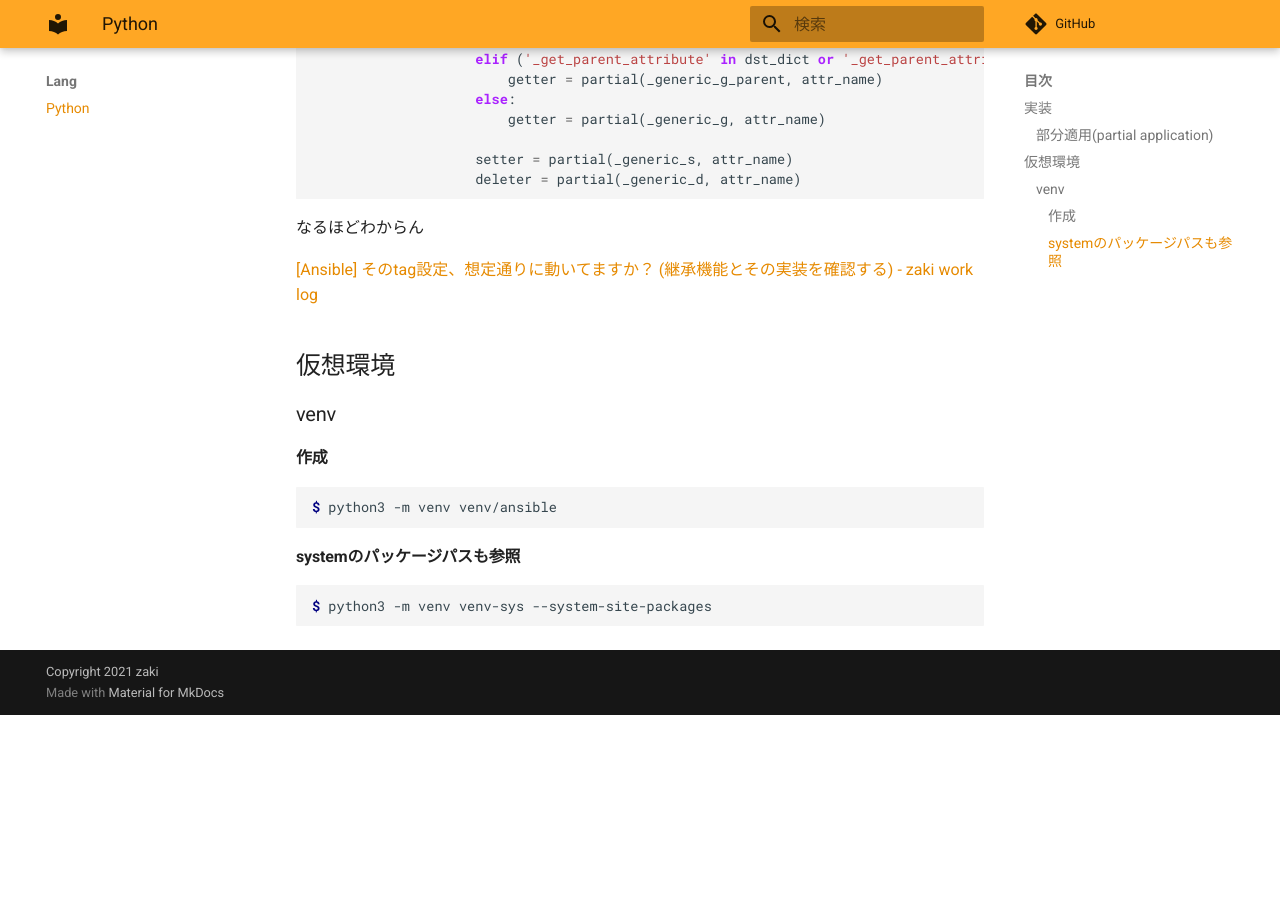
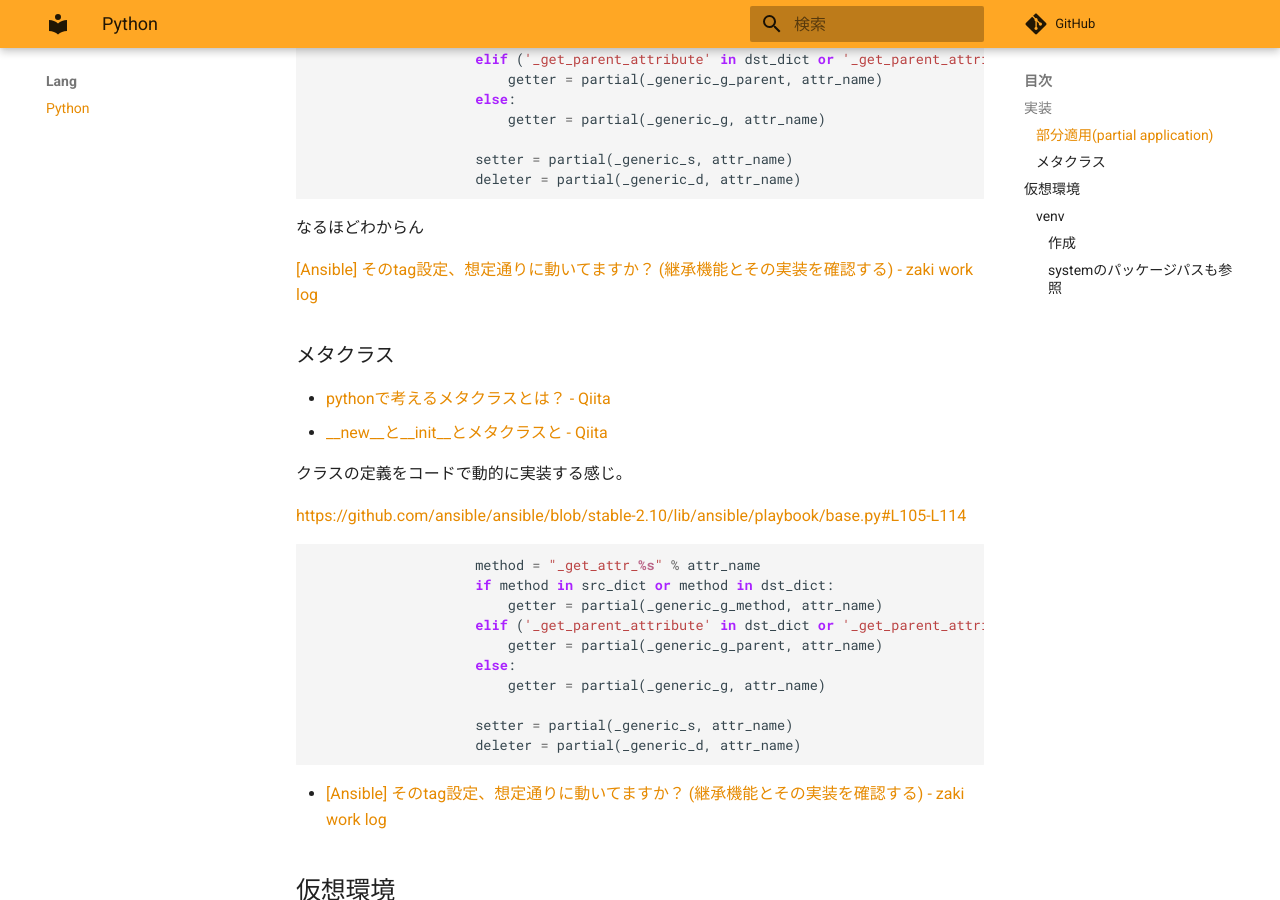
Before and after one commit to zaki-lknr/docs, an MkDocs documentation site: the page built from docs/lang/python.md, in a window 1280 px wide and 900 px high, scrolled down 556 px. Built offline with MkDocs 1.6.1 and Material for MkDocs 9.7.7, drawn with Linux system fonts in a browser that asks for light colours; comment, search, counter and statistics services are not loaded; before the commit the page ends 1271 px from its top, so only the background shows below that.

Commit message:
add: lang/python: メタクラス

````diff
--- a/docs/lang/python.md
+++ b/docs/lang/python.md
@@ -30,6 +30,30 @@
 
 [[Ansible] そのtag設定、想定通りに動いてますか？ (継承機能とその実装を確認する) - zaki work log](https://zaki-hmkc.hatenablog.com/entry/2021/03/24/100317)
 
+### メタクラス
+
+- [pythonで考えるメタクラスとは？ - Qiita](https://qiita.com/slope-book/items/3319c357c1a092d9d841)
+- [__new__と__init__とメタクラスと - Qiita](https://qiita.com/FGtatsuro/items/49f907a809e53b874b18)
+
+クラスの定義をコードで動的に実装する感じ。
+
+<https://github.com/ansible/ansible/blob/stable-2.10/lib/ansible/playbook/base.py#L105-L114>
+
+```python
+                    method = "_get_attr_%s" % attr_name
+                    if method in src_dict or method in dst_dict:
+                        getter = partial(_generic_g_method, attr_name)
+                    elif ('_get_parent_attribute' in dst_dict or '_get_parent_attribute' in src_dict) and value.inherit:
+                        getter = partial(_generic_g_parent, attr_name)
+                    else:
+                        getter = partial(_generic_g, attr_name)
+
+                    setter = partial(_generic_s, attr_name)
+                    deleter = partial(_generic_d, attr_name)
+```
+
+- [[Ansible] そのtag設定、想定通りに動いてますか？ (継承機能とその実装を確認する) - zaki work log](https://zaki-hmkc.hatenablog.com/entry/2021/03/24/100317)
+
 ## 仮想環境
 
 ### venv
````
